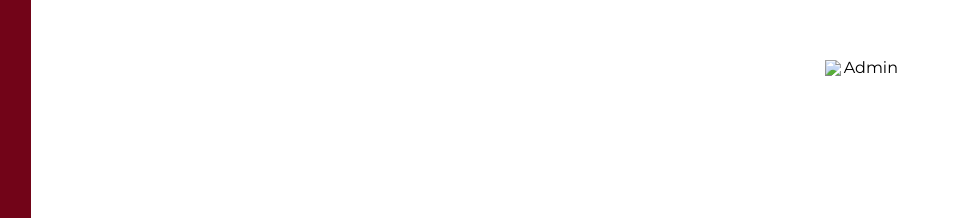
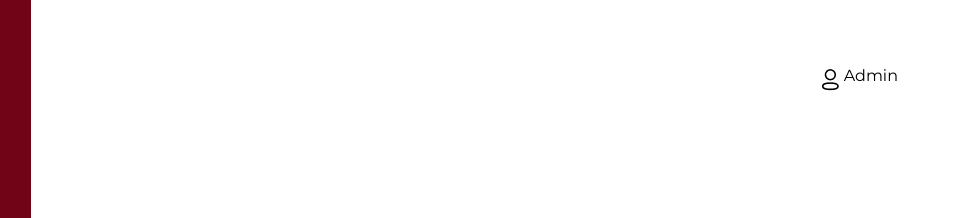
Before and after one commit to codewithgachay/book-store-project, a plain HTML site: page assets/pages/admin-panel.html in a window 1280 px wide. Shown: the top 218 px of the page, 322-1280 px from the left. Drawn offline with Linux system fonts and the light colour scheme.

```diff
--- a/assets/pages/admin-panel.html
+++ b/assets/pages/admin-panel.html
@@ -44,7 +44,7 @@
             <div class="main-content">
             <div class="content">
                 <div class="admin-icons">
-                    <img src="../images/T-admin-icons.png">
+                    <img src="../image/T-admin-icons.png">
                     <span>Admin</span>
                 </div>
                 <section class="section1">
```
